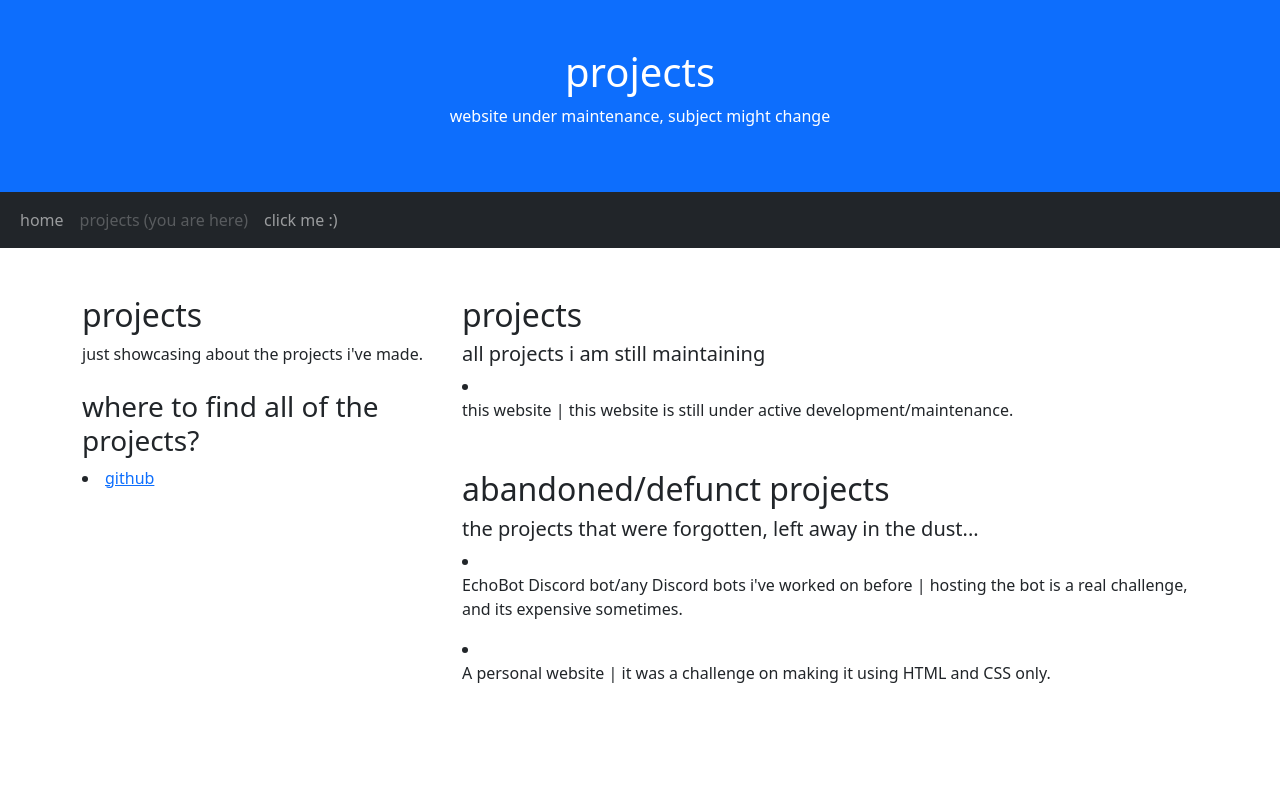
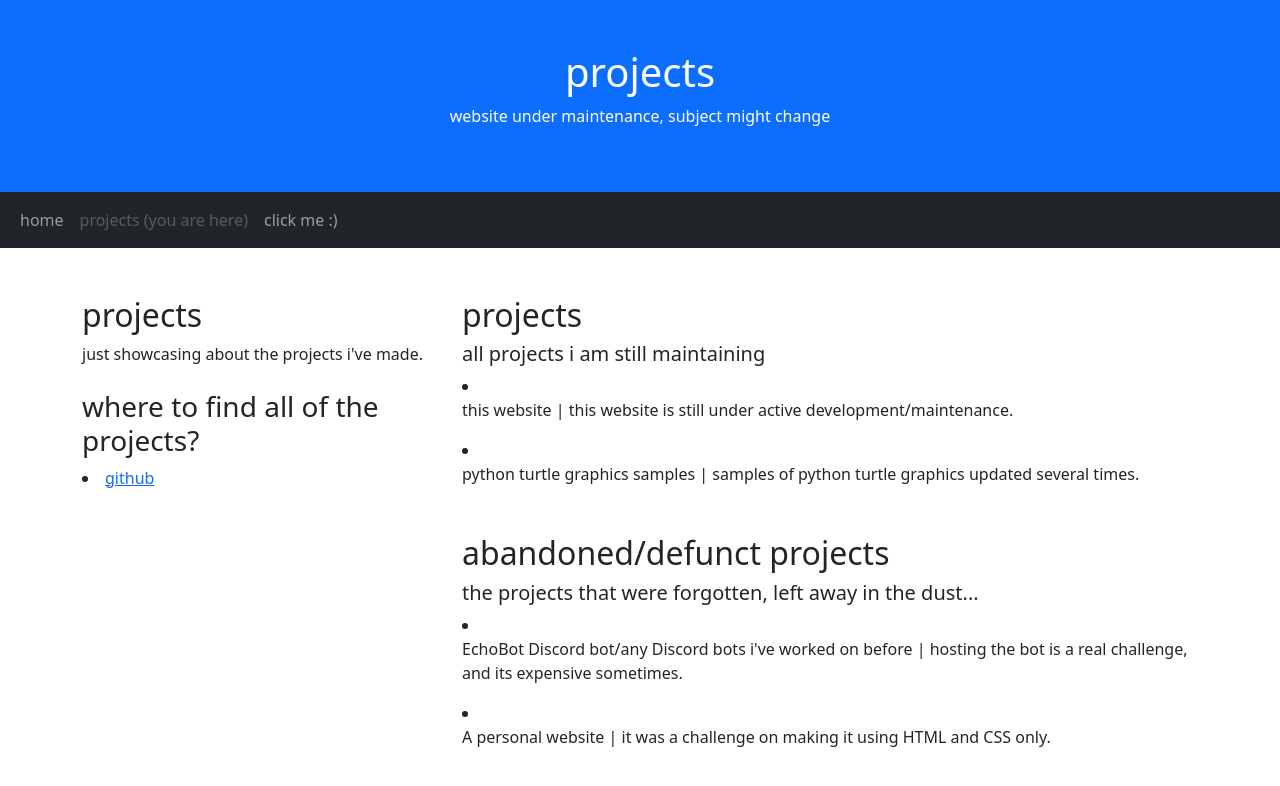
Before and after one commit to Rad7000/rad7000.github.io, a plain HTML site: page projects.html in a window 1280 px wide. Drawn offline with nearby package versions, Linux system fonts and the light colour scheme.

Commit message:
Update projects.html

```diff
--- a/projects.html
+++ b/projects.html
@@ -44,6 +44,7 @@
                 <h2>projects</h2>
                 <h5>all projects i am still maintaining</h5>
                 <li><p>this website | this website is still under active development/maintenance.</p></li>
+                <li><p>python turtle graphics samples | samples of python turtle graphics updated several times.</p></li>
 
                 <h2 class="mt-5">abandoned/defunct projects</h2>
                 <h5>the projects that were forgotten, left away in the dust...</h5>
```
